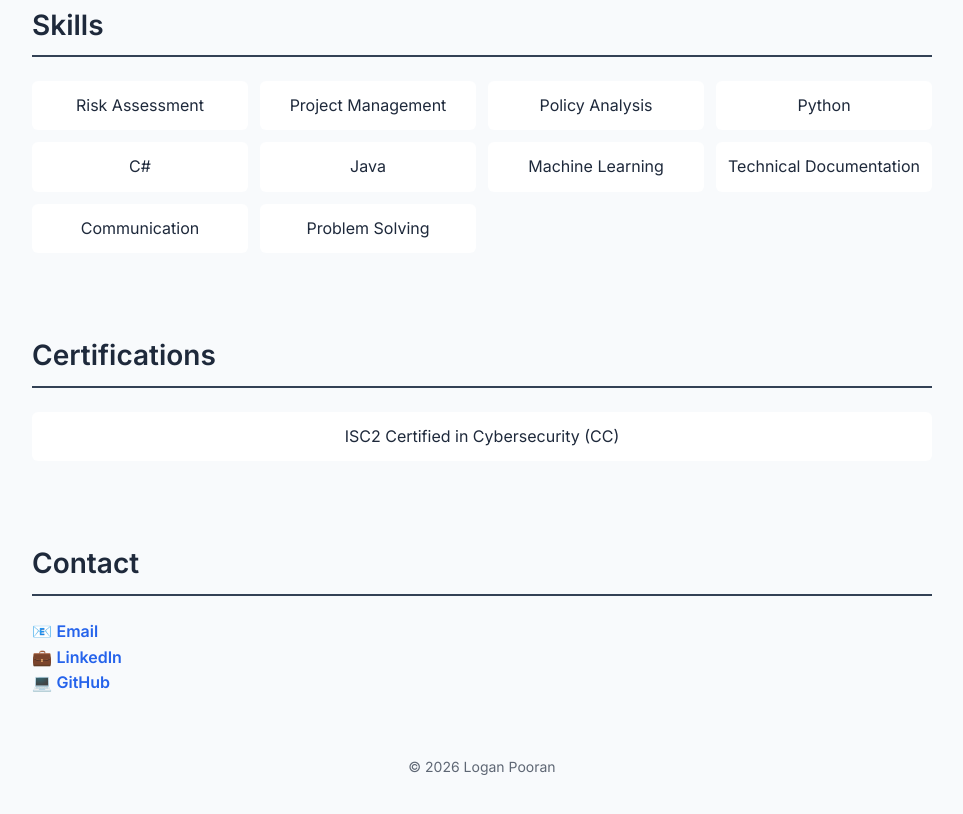
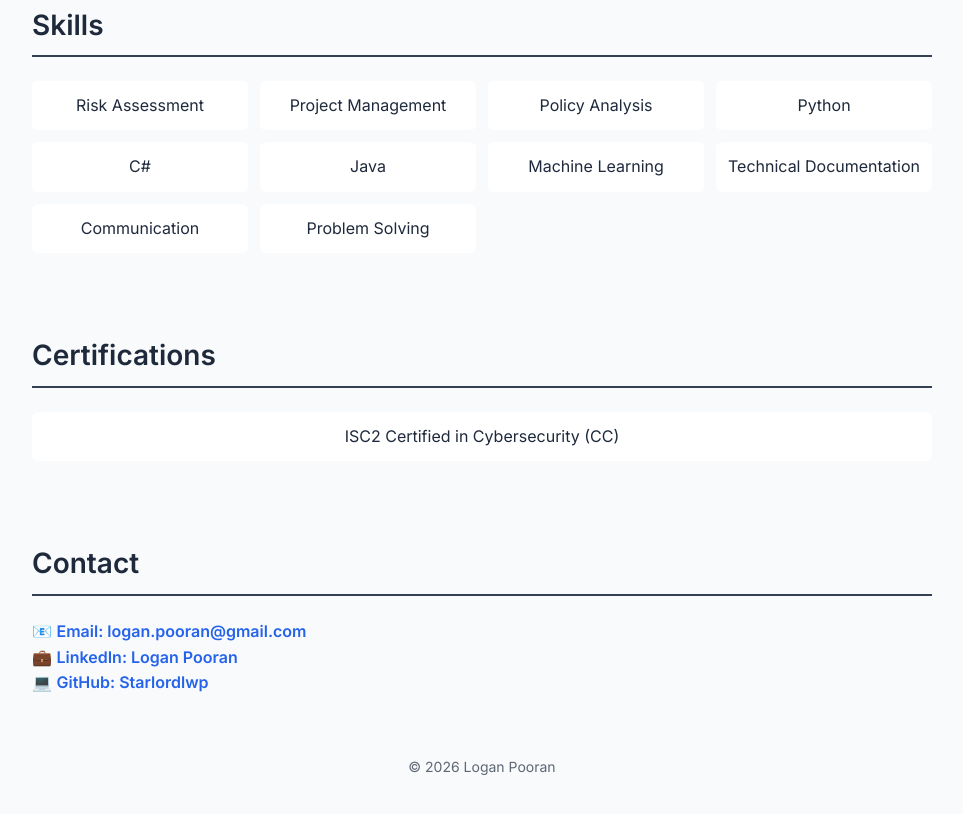
Before and after one commit to Starlordlwp/Starlordlwp.github.io, a plain HTML site: page index.html in a window 1280 px wide. Shown: the part 1627-2441 px from the top of the page, without its empty margins (158-1121 px from the left). Drawn offline with Linux system fonts and the light colour scheme.

Commit message:
Update index.html

```diff
--- a/index.html
+++ b/index.html
@@ -223,9 +223,9 @@ clear, actionable solutions.
 <section id="contact">
 <h2>Contact</h2>
 <p class="contact">
-📧 <a href="mailto:logan.pooran@gmail.com">Email</a><br>
-💼 <a href="https://www.linkedin.com/in/logan-pooran-328744329/" target="_blank">LinkedIn</a><br>
-💻 <a href="https://github.com/starlordlwp" target="_blank">GitHub</a>
+📧 <a href="mailto:logan.pooran@gmail.com">Email: logan.pooran@gmail.com</a><br>
+💼 <a href="https://www.linkedin.com/in/logan-pooran-328744329/" target="_blank">LinkedIn: Logan Pooran</a><br>
+💻 <a href="https://github.com/starlordlwp" target="_blank">GitHub: Starlordlwp</a>
 </p>
 </section>
 
```
